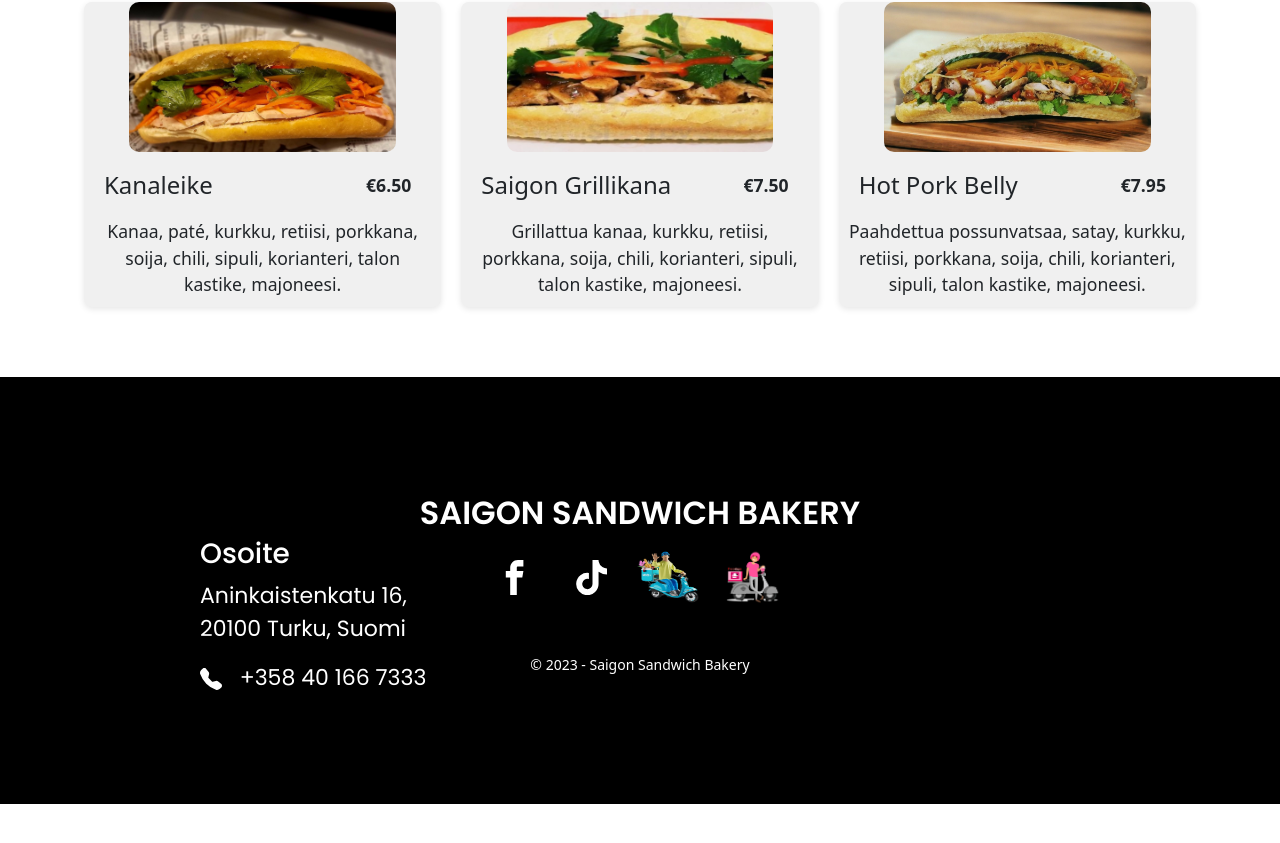
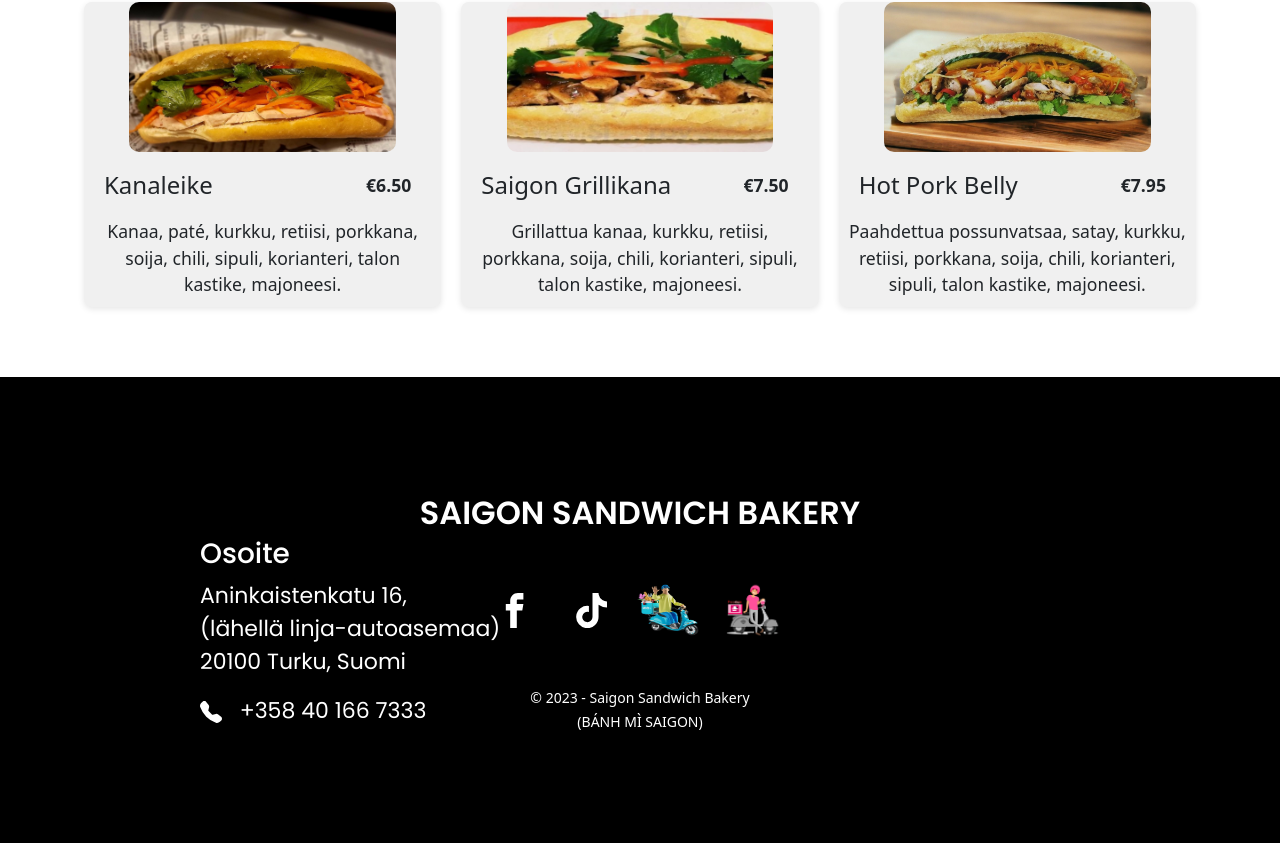
Before and after one commit to Kudoo39/ecommerce-app, a React (Vite) app: page /#/ in a window 1280 px wide. Shown: the part 1783-2626 px from the top of the page. Before the commit the page ends 2587 px from the top, so only its background shows below. Built offline with nearby package versions, Linux system fonts and the light colour scheme.

Commit message:
updating website based on customer's feedback

```diff
--- a/src/components/Footer/Footer.jsx
+++ b/src/components/Footer/Footer.jsx
@@ -23,6 +23,7 @@ const Footer = () => {
         <h3>{t("footer.address.title")}</h3>
         <p>
           Aninkaistenkatu 16, <br />
+          {t("footer.address.description")} <br />
           {t("footer.address.line")}
         </p>
 
@@ -71,7 +72,9 @@ const Footer = () => {
         </a>
       </div>
       <div className="copyright">
-        <small>&copy; 2023 - Saigon Sandwich Bakery</small>
+        <small>
+          &copy; 2023 - Saigon Sandwich Bakery <br /> (BÁNH MÌ SAIGON)
+        </small>
       </div>
     </footer>
   );
--- a/src/i18n/en.json
+++ b/src/i18n/en.json
@@ -11,6 +11,7 @@
   "home.ownerDescription2": "I started developing recipes and wanted to offer Vietnamese flavors for Finns to taste.",
 
   "footer.address.title": "Address",
+  "footer.address.description": "(near the bus station)",
   "footer.address.line": "20100 Turku, Finland",
 
   "nav.home": "Home",
@@ -36,7 +37,7 @@
 
   "about.title": "About Us",
   "about.description1": "We started our operations in 2018 when Kim Huong Nguyen opened the Saigon Sandwich Bakery street food restaurant in Turku's Kauppahalli. The street food stand was immediately well-received. Our goal is to offer authentic Vietnamese flavors. Initially, Kim Huong Nguyen had time to establish a street food stand on Puistokatu.",
-  "about.description2": "The French introduced white bread to Vietnam. The Vietnamese developed fillings for the bread. Freshly baked bread should be crispy and crumbly on the outside but very soft on the inside, according to Kim Huong Nguyen. Kim Huong Nguyen continues that it took her three years to develop the recipe for the bread served in Turku, so that the end result was good, and the bread is as crispy on the surface and soft on the inside as what is served on the streets of Saigon.",
+  "about.description2": "The French introduced white bread to Vietnam. The Vietnamese developed fillings for the bread. Freshly baked bread should be crispy on the outside but very soft on the inside, according to Kim Huong Nguyen. Kim Huong Nguyen continues that it took her three years to develop the recipe for the bread served in Turku, so that the end result was good, and the bread is as crispy on the surface and soft on the inside as what is served on the streets of Saigon.",
   "about.description3": "In Turku's Kauppahalli, Saigon Sandwich sells about a hundred loaves of bread a day. There are plenty of filling options: you can choose chicken, pork, beef, seitan, or soy.",
   "about.leadershipTitle": "Corporate Leadership",
   "about.founder.position": "Founder",
--- a/src/i18n/fi.json
+++ b/src/i18n/fi.json
@@ -11,7 +11,8 @@
   "home.ownerDescription2": "Aloin kehittää reseptejä ja halusin tarjota suomalaisten maisteltaviksi vietnamilaisia makuja.",
 
   "footer.address.title": "Osoite",
-  "footer.address.line": "20100 Turku, Suomi",
+  "footer.address.description": "(lähellä linja-autoasemaa)",
+  "footer.address.line": " 20100 Turku, Suomi",
 
   "nav.home": "Koti",
   "nav.hour": "Tilaa Kotiin",
@@ -36,7 +37,7 @@
 
   "about.title": "Tietoa meistä",
   "about.description1": "Aloitimme toimintamme vuonna 2018, kun Kim Huong Nguyen avasi katukeittiön Saigon Sandwich Bakeryn Turun Kauppahallissa. Katukeittiö sai heti hyvän vastaanoton. Tavoitteenamme on tarjota aitoja vietnamilaisia makuja. Aluksi Kim Huong Nguyenilla oli aikaa perustaa katukeittiö Puistokadulle.",
-  "about.description2": "Ranskalaiset toivat valkoisen leivän Vietnamista. Vietnamilaiset kehittivät täytteitä leivän väliin. Tuoreen leivän pitäisi olla rapea ja muriseva ulkopuolelta, mutta erittäin pehmeä sisältä, kertoo Kim Huong Nguyen. Kim Huong Nguyen jatkaa, että hänellä kesti kolme vuotta kehittää Turussa tarjoiltavan leivän resepti niin, että lopputulos oli hyvä ja leipä on pinnaltaan yhtä rapea ja sisältä yhtä pehmeä kuin sitä tarjoillaan Saigonin kaduilla.",
+  "about.description2": "Ranskalaiset toivat valkoisen leivän Vietnamista. Vietnamilaiset kehittivät täytteitä leivän väliin. Tuoreen leivän pitäisi olla rapea ulkopuolelta, mutta erittäin pehmeä sisältä, kertoo Kim Huong Nguyen. Kim Huong Nguyen jatkaa, että hänellä kesti kolme vuotta kehittää Turussa tarjoiltavan leivän resepti niin, että lopputulos oli hyvä ja leipä on pinnaltaan yhtä rapea ja sisältä yhtä pehmeä kuin sitä tarjoillaan Saigonin kaduilla.",
   "about.description3": "Turun Kauppahallissa Saigon Sandwich myy noin sataa leipää päivässä. Täytteitä on runsaasti vaihtoehtoja: voit valita kanan, possun, naudan, seitania tai soijaa.",
   "about.leadershipTitle": "Johto",
   "about.founder.position": "Perustaja",
```
